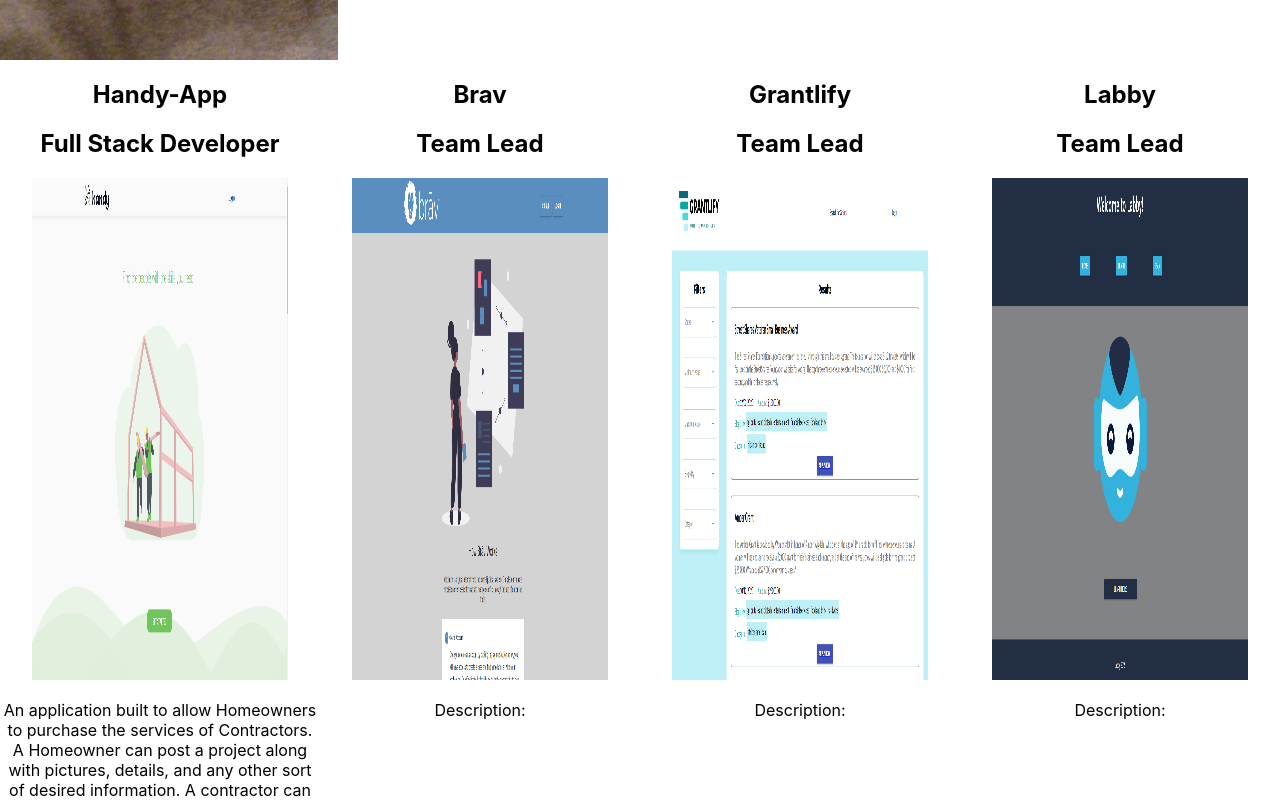
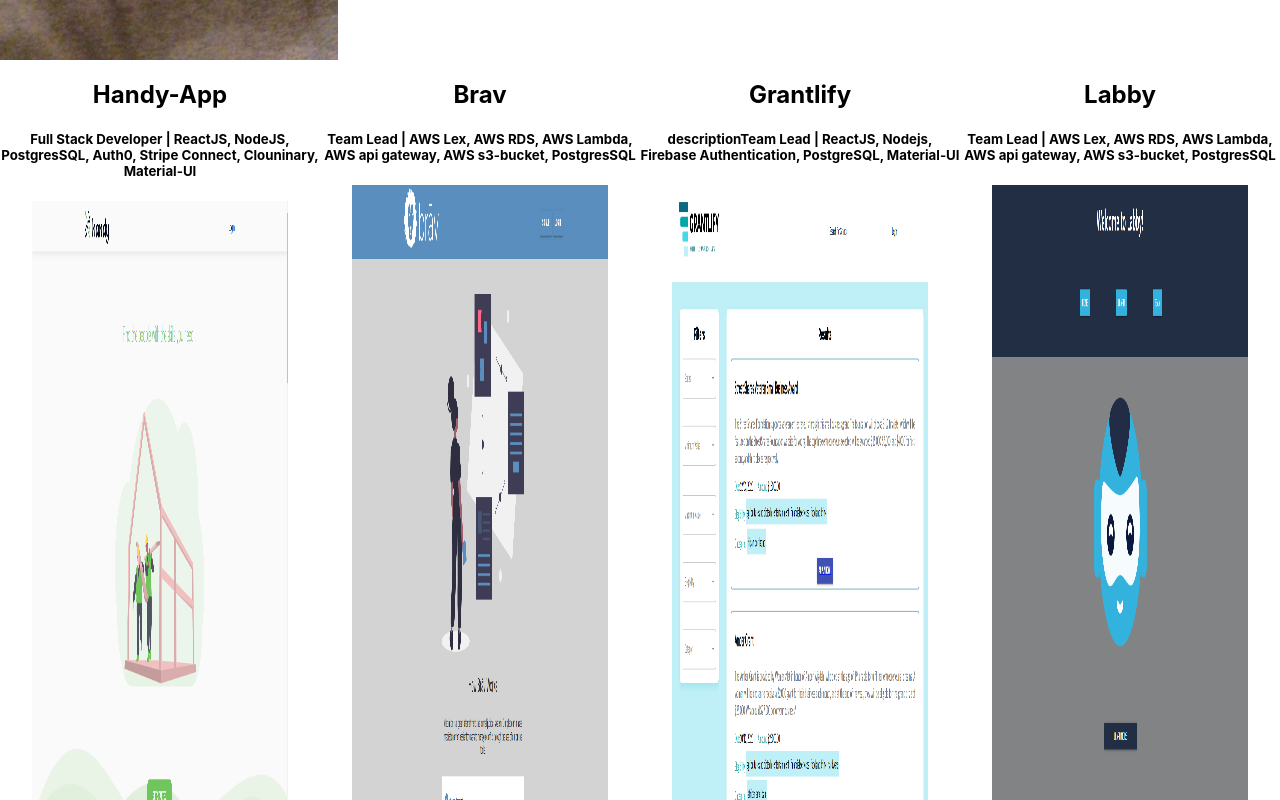
Before and after one commit to tjforeman/Portfolio1, a React (Create React App) app in the folder client/: page / in a window 1280 px wide. Shown: the part 560-1360 px from the top of the page. Built offline with nearby package versions, Linux system fonts and the light colour scheme.

Commit message:
added info for projects

```diff
--- a/client/src/Components/Projects.js
+++ b/client/src/Components/Projects.js
@@ -6,27 +6,28 @@
 <div className = 'projects-container'>
 <div className = 'project-card'>
 <h2>Handy-App </h2>
-<h2>Full Stack Developer </h2>
+<h5>Full Stack Developer | ReactJS, NodeJS, PostgresSQL, Auth0, Stripe Connect, Clouninary, Material-UI </h5>
 <img className = 'project-img' src={require('../img/handy.png')}/>
 <p>An application built to allow Homeowners to purchase the services of Contractors. A Homeowner can post a project along with pictures, details, and any other sort of desired information. A contractor can then make a bid on the project, and give any other information, such as material costs and ect. A time can be selected for the contractor to work on the project, and payment can be given from the customer directly to the the Contractor.</p>
 </div>
 <div className = 'project-card'>
 <h2>Brav </h2>
-<h2>Team Lead </h2>
+<h5>Team Lead | AWS Lex, AWS RDS, AWS Lambda, AWS api gateway, AWS s3-bucket, PostgresSQL </h5>
 <img className = 'project-img' src={require('../img/brav.png')} />
-<p>Description: </p>
+<p>Brav is a full stack web application centered around conflict management. It connects parties in conflict with licensed mediators, and can even handle referrals from local court systems. A user can create a case and search, and filter mediators based upon what they need. They can then choose to connect with a mediator and schedule sessions. They can upload documents for the mediator to review, and the mediator can upload documents for them to sign off app. Also licensed mediators in search of extra money can sign up to provide their services though the application. Sessions are scheduled one at a time and payment can be exchanged with Brav taking a small platform fee from the mediators hourly rate.
+</p>
 </div>
 <div className = 'project-card'>
 <h2>Grantlify </h2>
-<h2>Team Lead </h2>
+<h5>descriptionTeam Lead | ReactJS, Nodejs, Firebase Authentication, PostgreSQL, Material-UI </h5>
 <img className = 'project-img' src={require('../img/grantlify.png')} />
-<p>Description: </p>
+<p>Searching for grants can be a tough task. Grantlify attempts to take the pressure off of both grant seekers and grant providers by giving them a place to post and apply for grants. Grants can easily be searched for, and filtered based on a wide variety of options. Grant providers can post grants along with all of their requirements and information, and grant seekers can easily apply to them, either with a redirect or a quick questionnaire that gives the provider more information. Grant providers can even choose the applicant they like best, and approve them to receive the grant off app. </p>
 </div>
 <div className = 'project-card'>
 <h2>Labby </h2>
-<h2>Team Lead </h2>
+<h5>Team Lead | AWS Lex, AWS RDS, AWS Lambda, AWS api gateway, AWS s3-bucket, PostgresSQL </h5>
 <img className = 'project-img' src={require('../img/labby.png')}/>
-<p>Description: </p>
+<p>Labby is an application that sought to automate some of the processes for staff in the labs portion of the curriculum in Lambda School. It is able to take input data from students and attempts to sort them into teams based on a sorting algorithm. It takes variables such as student role, track, and time zone into consideration in order to try and create the most efficient labs teams. It also uses an AWS lexbot in order to take and store desired projects from students.</p>
 </div>
 </div>)
 }
```
